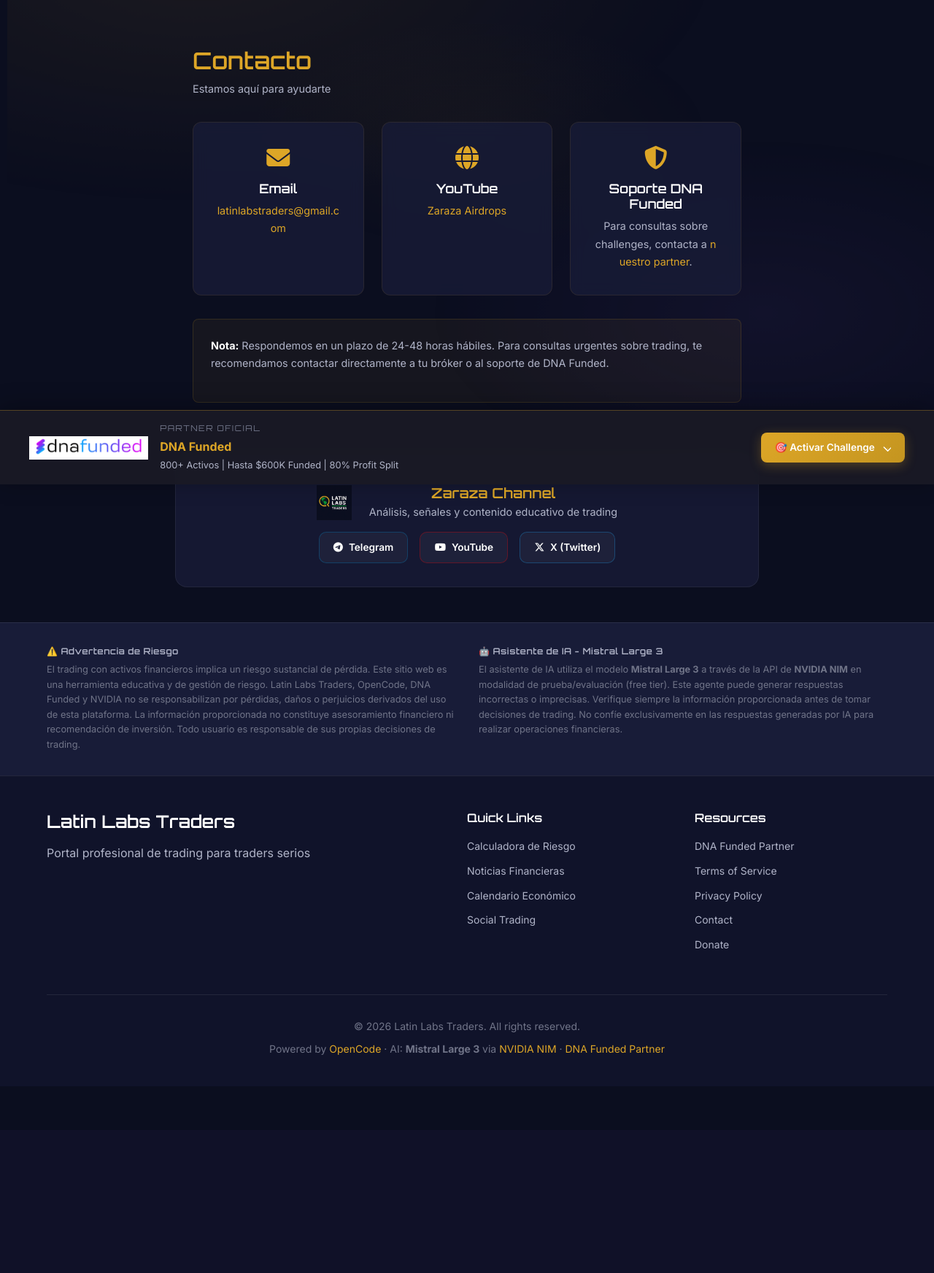
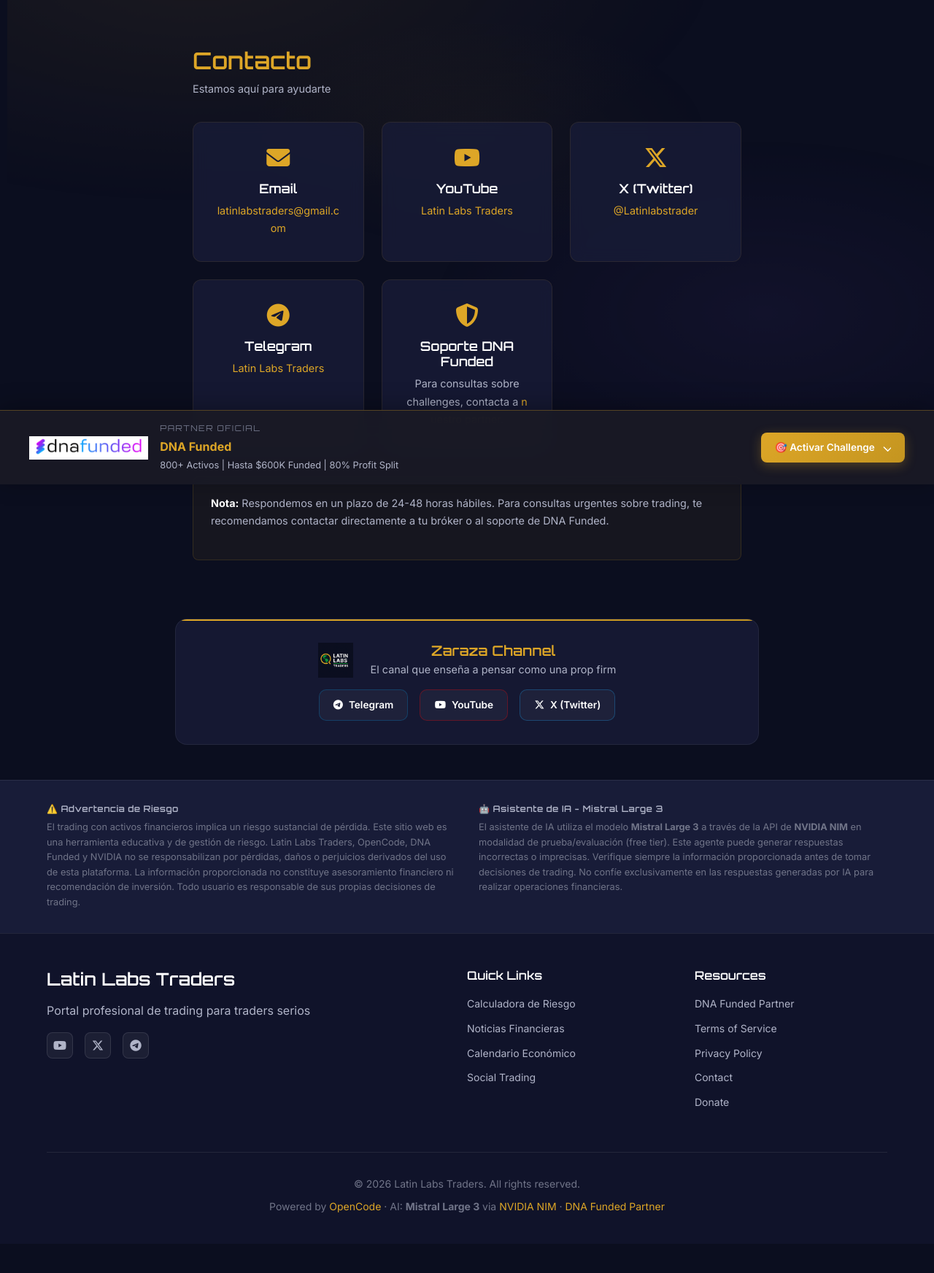
Before and after one commit to ZarazaAirdrop/latin-labs-traders, a Flask app: page /contact in a window 1280 px wide. Shown: the part 136-1881 px from the top of the page at 73% size. Before the commit the page ends 1582 px from the top, so only its background shows below. Run offline with Flask 3, Linux system fonts and the light colour scheme.

Commit message:
Add YouTube, X/Twitter, Telegram social links - footer, contact, banner

```diff
--- a/static/css/style.css
+++ b/static/css/style.css
@@ -1185,6 +1185,34 @@
     color: var(--text-secondary);
 }
 
+.footer-social {
+    display: flex;
+    gap: var(--spacing-sm);
+    margin-top: var(--spacing-sm);
+}
+
+.footer-social-link {
+    width: 36px;
+    height: 36px;
+    display: flex;
+    align-items: center;
+    justify-content: center;
+    border-radius: 8px;
+    background: rgba(255, 255, 255, 0.05);
+    border: 1px solid rgba(255, 255, 255, 0.1);
+    color: var(--text-secondary);
+    font-size: 1rem;
+    transition: all 0.2s ease;
+    text-decoration: none;
+}
+
+.footer-social-link:hover {
+    background: rgba(221, 166, 39, 0.1);
+    border-color: var(--accent-primary);
+    color: var(--accent-primary);
+    transform: translateY(-1px);
+}
+
 .footer-links h4 {
     margin-bottom: var(--spacing-sm);
     font-size: 1rem;
--- a/templates/contact.html
+++ b/templates/contact.html
@@ -14,9 +14,21 @@
             </div>
 
             <div class="contact-card">
-                <i class="fas fa-globe"></i>
+                <i class="fab fa-youtube"></i>
                 <h3>YouTube</h3>
-                <p><a href="https://youtube.com/@zarazairdrops" target="_blank">Zaraza Airdrops</a></p>
+                <p><a href="https://youtube.com/@latinlabstraders" target="_blank">Latin Labs Traders</a></p>
+            </div>
+
+            <div class="contact-card">
+                <i class="fab fa-x-twitter"></i>
+                <h3>X (Twitter)</h3>
+                <p><a href="https://x.com/Latinlabstrader" target="_blank">@Latinlabstrader</a></p>
+            </div>
+
+            <div class="contact-card">
+                <i class="fab fa-telegram"></i>
+                <h3>Telegram</h3>
+                <p><a href="https://t.me/latinlabstraders" target="_blank">Latin Labs Traders</a></p>
             </div>
 
             <div class="contact-card">
--- a/templates/partials/channel_banner.html
+++ b/templates/partials/channel_banner.html
@@ -3,7 +3,7 @@
         <img src="{{ url_for('static', filename='img/zaraza_logo.png') }}" alt="Zaraza Channel" class="channel-logo">
         <div class="channel-banner-text">
             <h3>Zaraza Channel</h3>
-            <p>Análisis, señales y contenido educativo de trading</p>
+            <p>El canal que enseña a pensar como una prop firm</p>
         </div>
     </div>
     <div class="channel-links">
@@ -13,7 +13,7 @@
         <a href="https://youtube.com/@latinlabstraders" target="_blank" rel="noopener noreferrer" class="channel-link youtube">
             <i class="fab fa-youtube"></i> YouTube
         </a>
-        <a href="https://x.com/latinlabstraders" target="_blank" rel="noopener noreferrer" class="channel-link twitter">
+        <a href="https://x.com/Latinlabstrader" target="_blank" rel="noopener noreferrer" class="channel-link twitter">
             <i class="fab fa-x-twitter"></i> X (Twitter)
         </a>
     </div>
--- a/templates/partials/footer.html
+++ b/templates/partials/footer.html
@@ -4,6 +4,17 @@
             <div class="footer-brand">
                 <h3>Latin Labs Traders</h3>
                 <p>Portal profesional de trading para traders serios</p>
+                <div class="footer-social">
+                    <a href="https://youtube.com/@latinlabstraders" target="_blank" rel="noopener noreferrer" class="footer-social-link" title="YouTube">
+                        <i class="fab fa-youtube"></i>
+                    </a>
+                    <a href="https://x.com/Latinlabstrader" target="_blank" rel="noopener noreferrer" class="footer-social-link" title="X (Twitter)">
+                        <i class="fab fa-x-twitter"></i>
+                    </a>
+                    <a href="https://t.me/latinlabstraders" target="_blank" rel="noopener noreferrer" class="footer-social-link" title="Telegram">
+                        <i class="fab fa-telegram"></i>
+                    </a>
+                </div>
             </div>
 
             <div class="footer-links">
```
